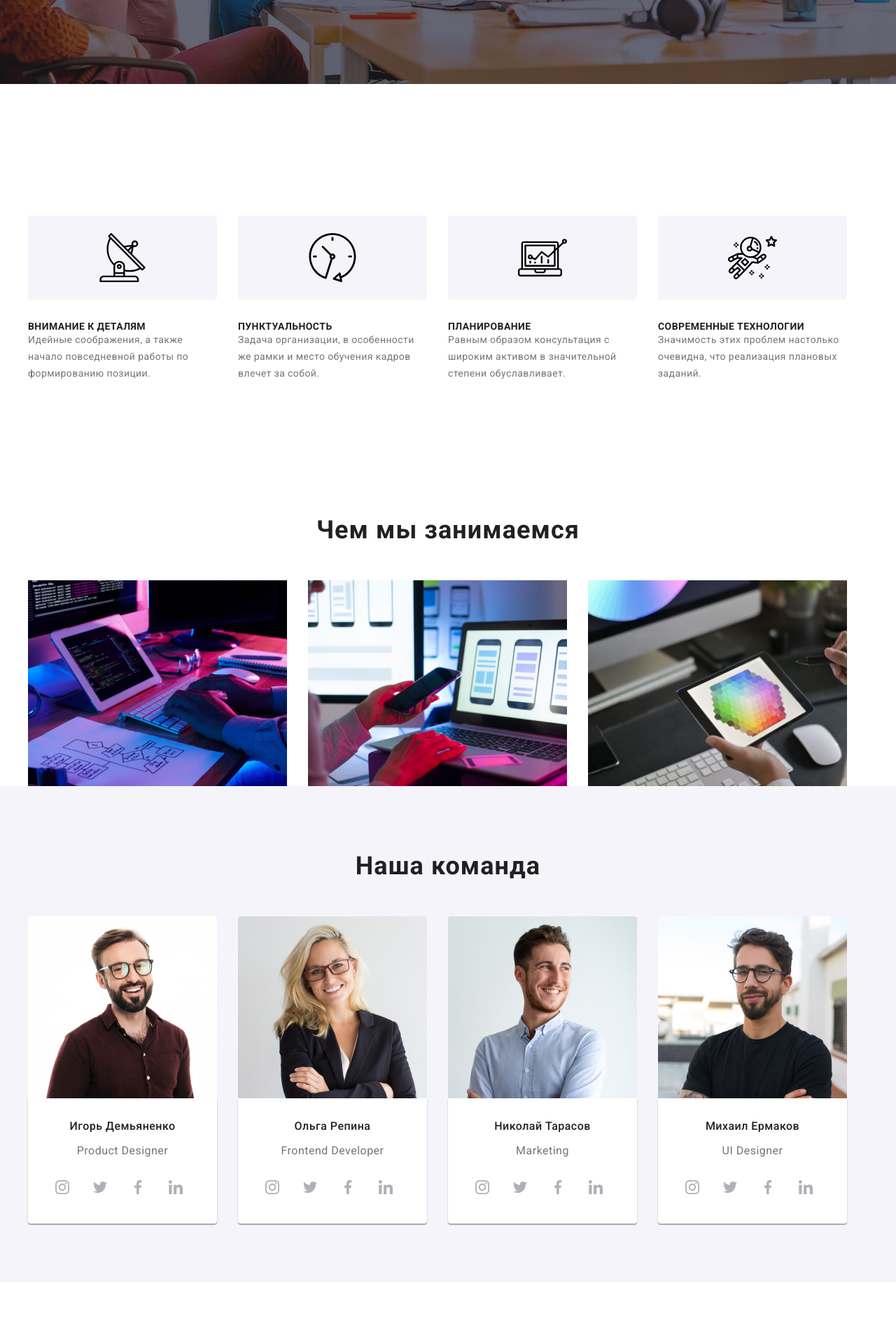
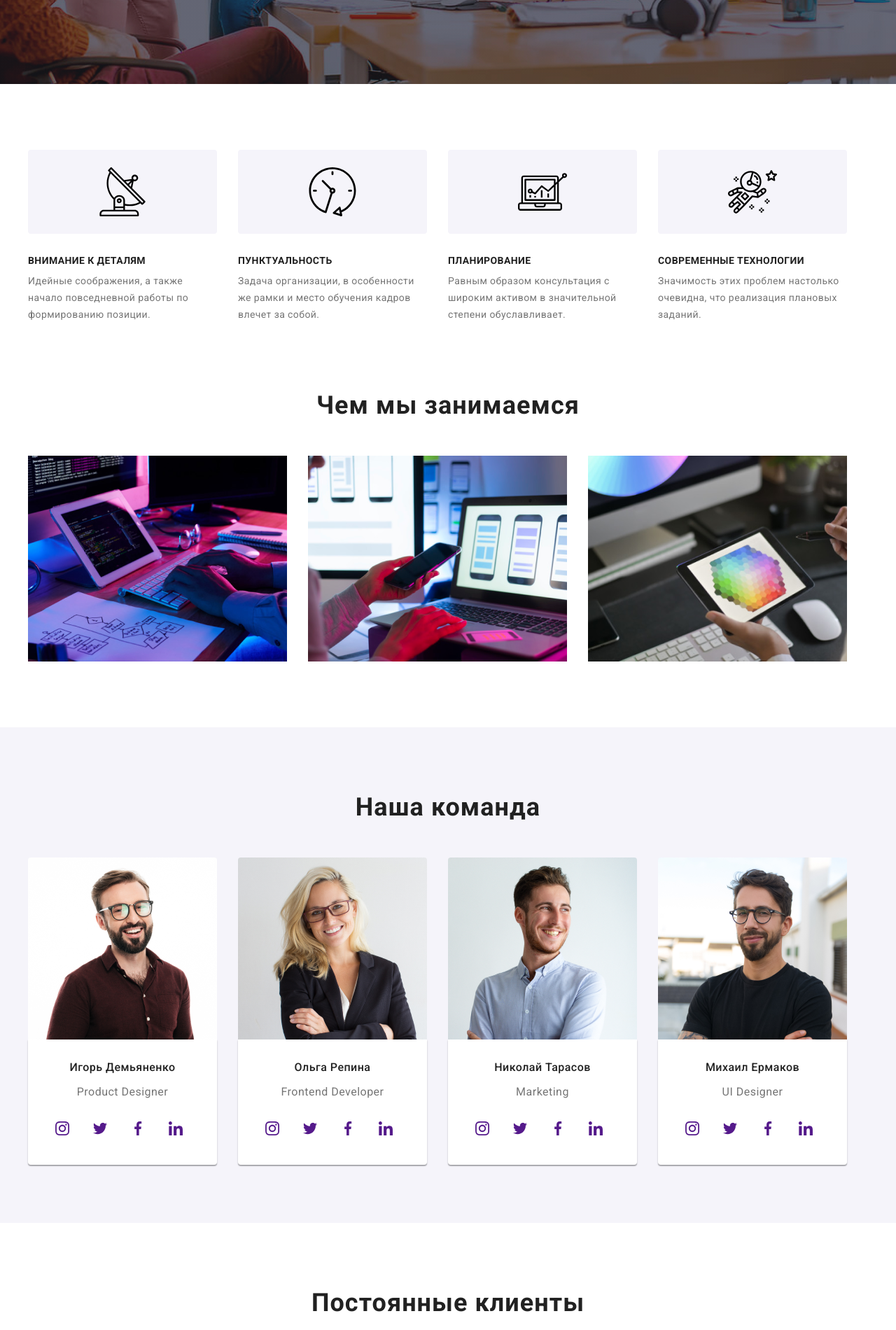
Before and after one commit to OLEG0706/goit-markup-hw-04-, a plain HTML site: page index.html in a window 1280 px wide. Shown: the part 560-2460 px from the top of the page at 70% size. Drawn offline with nearby package versions, Linux system fonts and the light colour scheme.

Commit message:
исправил ошибки

```diff
--- a/css/style.css
+++ b/css/style.css
@@ -9,11 +9,12 @@
     --primary-background-color: #ffffff;
     --secondary-background-color: #2f303a;
     --card-set-gap: 30px;
-    --current: #d11b1b;
+    --current:#2196f3;
     --tertiary-background-color: #f5f4fa;
     --tertiary-text-color: #ffffff;
     --icon-color: #afb1b8;
     --accent-icon-color: #ffffff;
+    --currentColor:#afb1b8;
     }
 
 h1,h2,.h3,h4,h5,h6{
@@ -247,10 +248,8 @@ ul{
 
         /* description of work */
 
-    .about{
-        padding-top: 94px;
-        padding-bottom: 94px;
-    }
+
+
     .button-filter:hover,
     .button-filter:focus{
      color: var(--primary-background-color);
@@ -313,7 +312,7 @@ ul{
     letter-spacing: 0.03em;
     text-transform: uppercase;
     color: var(--primary-text-color);
-    margin-top: 10px;
+    margin-bottom: 10px;
     }
     .about-list-item:not(:last-child){
        margin-right:  var(--card-set-gap);
@@ -354,6 +353,10 @@ ul{
     color: var(--primary-text-color);
     margin-bottom: 50px;
     text-align: center;
+    }
+
+    .gallery .container {
+    padding-bottom: 94px;
     }
 
         /* our team */
@@ -415,21 +418,18 @@ ul{
     align-items: center;
     width: 44px;
     height: 44px;
-    background-color: var(--primary-background-color);
     border-radius: 50%;
     margin-right: 10px;
     }
 
+
     .social-list-link:hover,
     .social-list-link:focus{
          background-color: var(--accent-color);
-
+         color:var(--tertiary-text-color);
     }
 
-    .social-list-icon:hover,
-    .social-list-icon:focus{
-        fill: var(--tertiary-text-color);
-    }
+
 
     .teams-persons, .persons-job {
     font-weight: 500;
@@ -446,13 +446,11 @@ ul{
     margin-top: 10px;
     }
 
-    .social-list-icon {
+  .social-list-icon {
     width: 20px;
     height: 20px;
-    fill: var(--icon-color);
-    }
-
-
+        fill:currentColor
+}
 
     .clients{
 
@@ -602,6 +600,7 @@ h3 {
     height: 44px;
     background-color: rgba(255, 255, 255, 0.1);
     border-radius: 50%;
+
 }
 
 .dark-list-link:hover,
```
